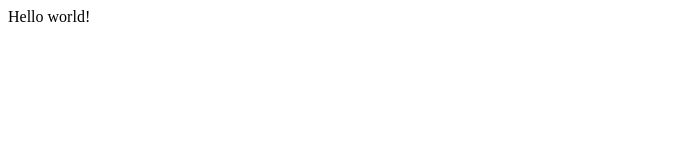
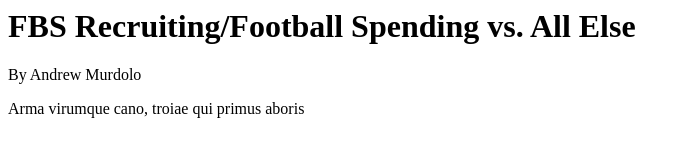
Before and after one commit to Aj82299/Aj82299, a plain HTML site: page index.html in a window 1280 px wide. Shown: the whole page, without its empty margins (0-690 px from the left). Drawn offline with Linux system fonts and the light colour scheme.

Commit message:
Update index.html

```diff
--- a/index.html
+++ b/index.html
@@ -1,5 +1,7 @@
 <HTML>
 
-Hello world!
+  <H1>FBS Recruiting/Football Spending vs. All Else</H1>
+  <p>By Andrew Murdolo</p>
+  <p> Arma virumque cano, troiae qui primus aboris </p>
 
 </HTML>
```
